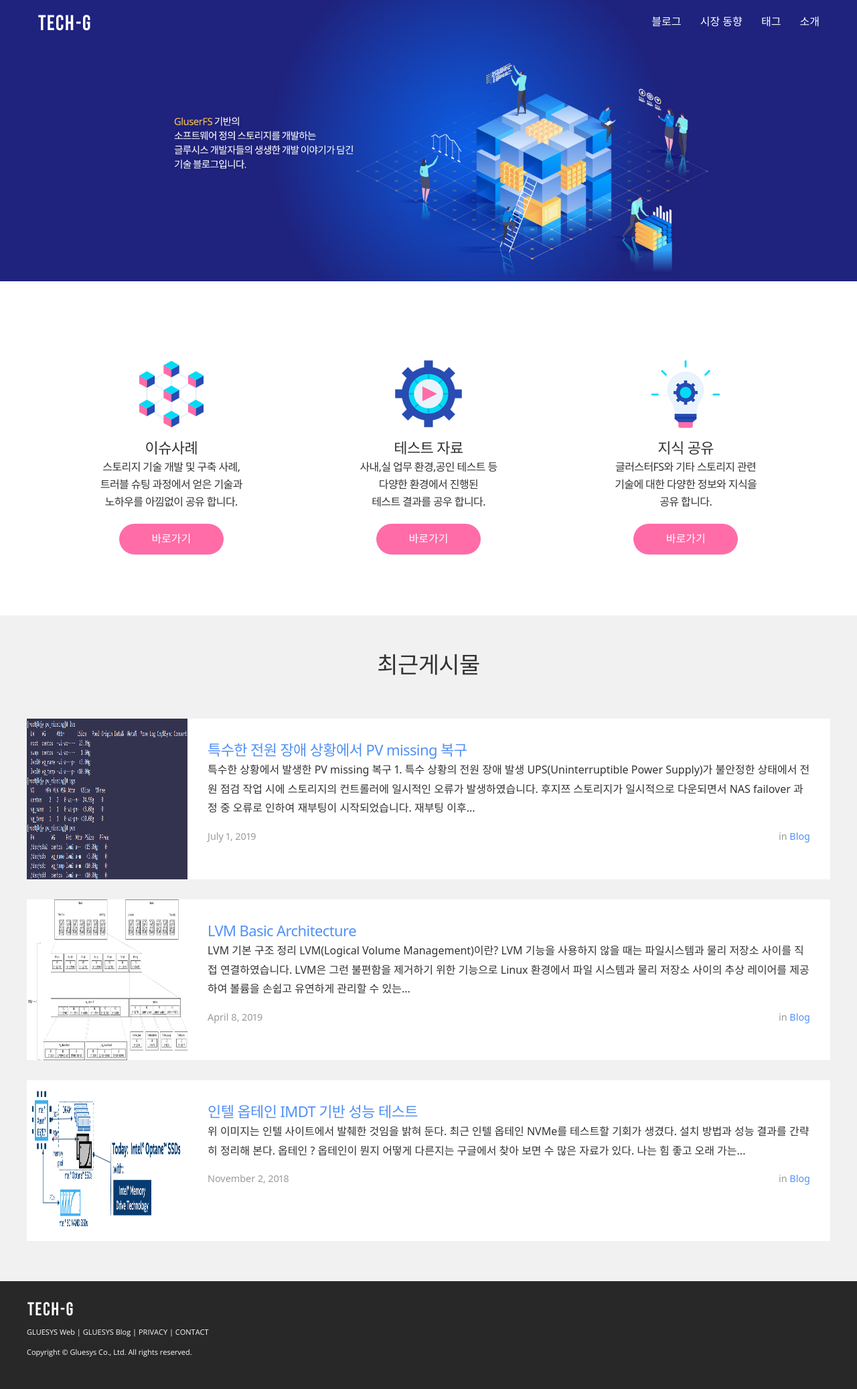
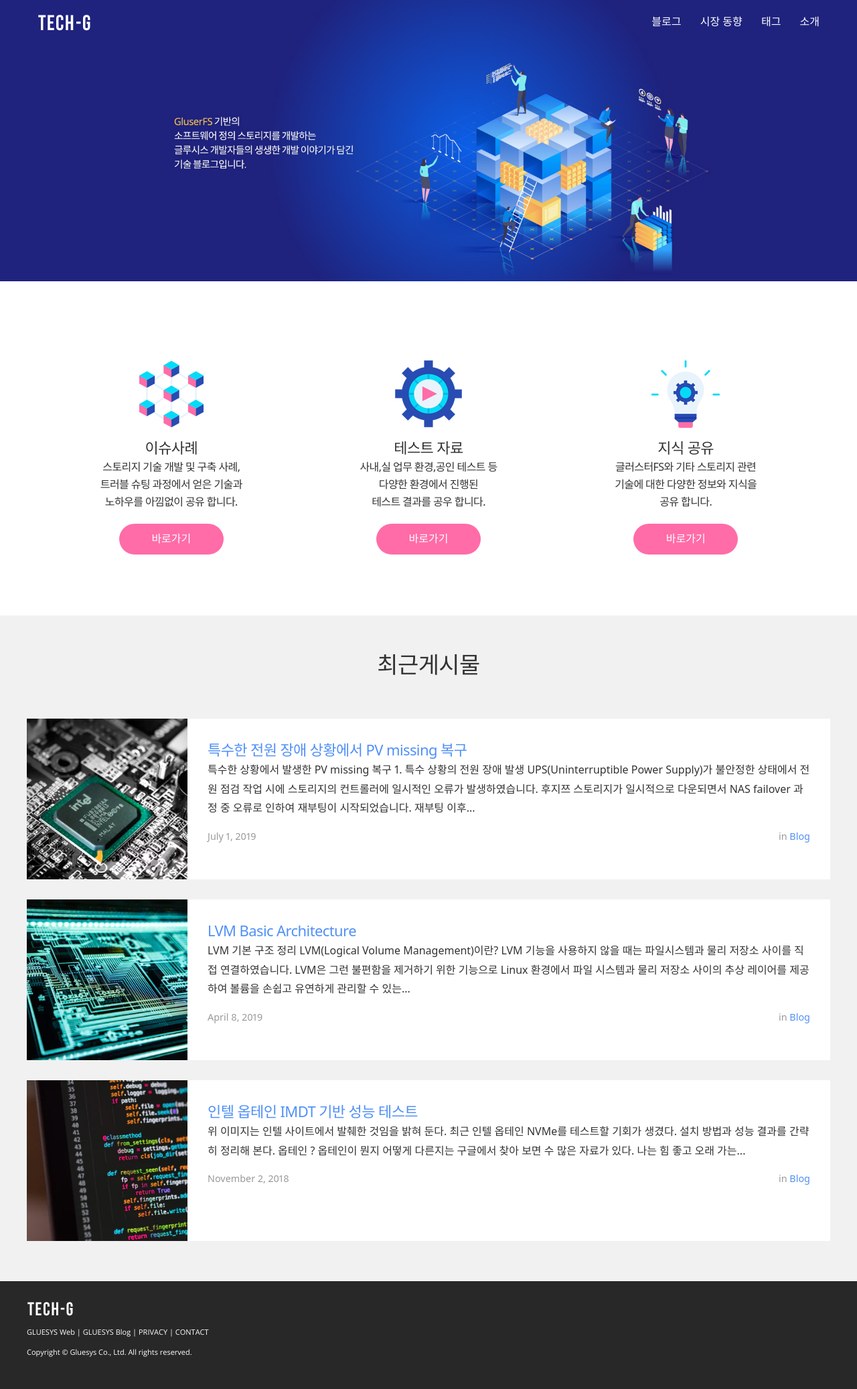
Before and after one commit to pumm8991/pumm8991.github.io, a Jekyll site: the page built from index.html, in a window 1280 px wide. Shown: the whole page at 67% size. Built offline with Jekyll 4.4.1, drawn with Linux system fonts in a browser that asks for light colours; nearby versions of some CDN libraries; the list of posts is cut into pages by our own code.

Commit message:
tech modify
Signed-off-by: pumm <pumm@gluesys.com>

```diff
--- a/_posts/blog/2018-11-02-Intel-Optane-IMDT-Performance-Test.markdown
+++ b/_posts/blog/2018-11-02-Intel-Optane-IMDT-Performance-Test.markdown
@@ -6,6 +6,7 @@ author:     김 경표 (hgichon@gmail.com)
 categories: blog
 tags:       Intel Optane Media Performance AnyStor SSD NVMe
 cover:      "/assets/IntelOptaneIMDT.png"
+main:      "/assets/IntelOptaneIMDT_main.jpg"
 ---
 
 위 이미지는 인텔 사이트에서 발췌한 것임을 밝혀 둔다.
--- a/_posts/blog/2019-04-08-LVM.markdown
+++ b/_posts/blog/2019-04-08-LVM.markdown
@@ -6,6 +6,7 @@ author:     권 진영 (gc757489@gmail.com)
 categories: blog
 tags:       LVM
 cover:      "/assets/whole.png"
+main:      "/assets/whole_main.jpg"
 ---
 
 ## LVM 기본 구조 정리
--- a/_posts/blog/2019-07-01-PV_missing_restore.markdown
+++ b/_posts/blog/2019-07-01-PV_missing_restore.markdown
@@ -6,6 +6,7 @@ author:     권 진영 (gc757489@gmail.com)
 categories: blog
 tags:       PV, VG, LVM, Trouble shooting
 cover:      "/assets/missing.PNG"
+main:      "/assets/missing_main.jpg"
 ---
 
 ## 특수한 상황에서 발생한 PV missing 복구
--- a/index.html
+++ b/index.html
@@ -93,7 +93,7 @@ layout: main
 		  {% for post in paginator.posts limit:3 %}
 				<div style="padding-bottom: 30px;height: 270px;">
 					<div style="float: left; width: 240px;background-color: #fff;">
-						<img src="{{ post.cover }}" style="width:240px; height:240px">
+						<img src="{{ post.main }}" style="width:240px; height:240px">
 					</div>
 					<div style="float: left; width: 960px; height:180px">
 						<div class="main-conetnt">
```
Also changed, not shown: assets/IntelOptaneIMDT_main.jpg (added), assets/missing_main.jpg (added), assets/whole_main.jpg (added).
